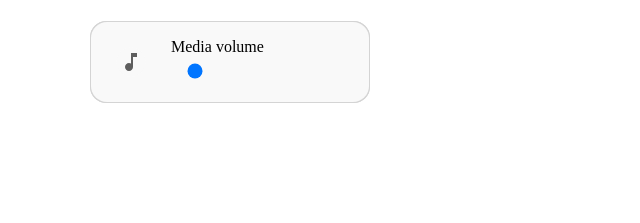
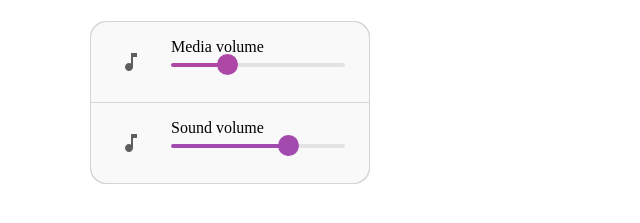
Before and after one commit to nrjshka/gui-chalenges, a website built with Vite: page settings/index.html in a window 1280 px wide. Shown: the part 183-406 px from the top of the page, without its empty margins (222-862 px from the left). Built offline with nearby package versions, Linux system fonts and the light colour scheme; some packages are replaced by stand-ins of ours.

Commit message:
Added: css for thumb

```diff
--- a/settings/css/index.css
+++ b/settings/css/index.css
@@ -167,4 +167,34 @@ input[type="range"] {
   appearance: none;
   background: transparent;
   outline-offset: 5px;
+
+  &::-webkit-slider-runnable-track {
+    appearance: none;
+    block-size: var(--track-height);
+    border-radius: 5ex;
+    background:
+      linear-gradient(
+        to right,
+        transparent var(--track-fill),
+        var(--surface1) 0%
+      ),
+      var(--brand-bg-gradient) fixed;
+  }
+
+  &::-webkit-slider-thumb {
+    appearance: none;
+    cursor: ew-resize;
+
+    block-size: var(--thumb-size);
+    inline-size: var(--thumb-size);
+    margin-top: var(--thumb-offset);
+    border-radius: 50%;
+
+    background: var(--brand-bg-gradient) fixed;
+    box-shadow: 0 0 0 var(--thumb-highlight-size) var(--thumb-highlight-color);
+  }
+
+  &:is(:hover, :active) {
+    --thumb-hightlight-size: 10px;
+  }
 }
--- a/settings/index.html
+++ b/settings/index.html
@@ -36,7 +36,24 @@
                   Media volume
                 </label>
 
-                <input name="media-volume" aria-labelledby="media-volume" type="range" value="1" max="10">
+                <input name="media-volume" aria-labelledby="media-volume" type="range" value="3" max="10" style="--track-fill: 30%">
+              </div>
+            </div>
+
+            <div class="fieldset-item">
+              <picture aria-hidden="false">
+                <svg viewBox="0 0 24 24">
+                  <title>A note icon</title>
+                  <path d="M12 3v10.55c-.59-.34-1.27-.55-2-.55-2.21 0-4 1.79-4 4s1.79 4 4 4 4-1.79 4-4V7h4V3h-6z"/>
+                </svg>
+              </picture>
+
+              <div class="input-stack">
+                <label aria-hidden="true" id="sound-volume" for="sound-volume">
+                  Sound volume
+                </label>
+
+                <input name="sound-volume" aria-labelledby="sound-volume" type="range" value="7" max="10" style="--track-fill: 70%">
               </div>
             </div>
           </fieldset>
```
